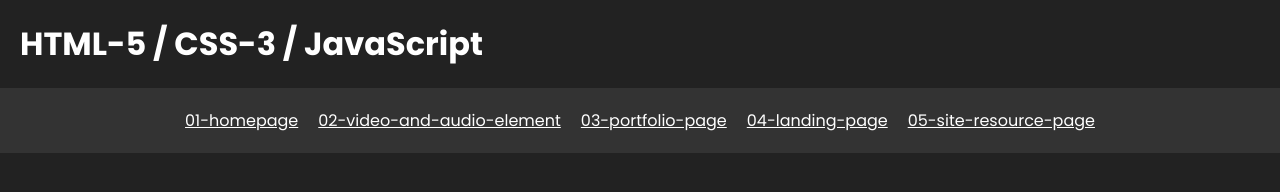
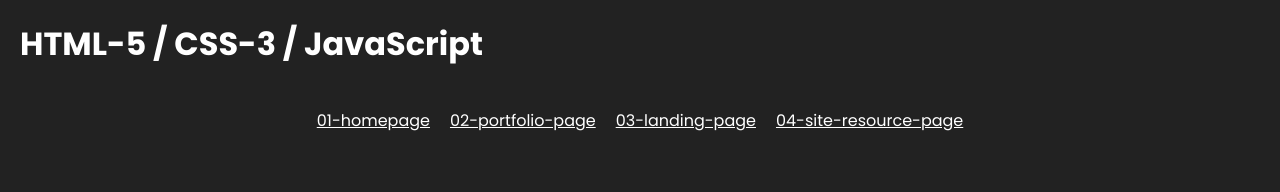
Before and after one commit to hafizurrahaman0/WebMiniProjects, a website: page index.html in a window 1280 px wide. Drawn offline with Linux system fonts and the light colour scheme.

Commit message:
refactored codebase

```diff
--- a/index.html
+++ b/index.html
@@ -14,10 +14,9 @@
 
     <main>
         <a class="card" href="./01-homepage/index.html" target="_blank">01-homepage</a>
-        <a class="card" href="./02-video-and-audio-element/index.html" target="_blank">02-video-and-audio-element</a>
-        <a href="./03-portfolio-page/index.html" class="card" target="_blank">03-portfolio-page</a>
-        <a href="./04-landing-page/index.html" class="card" target="_blank">04-landing-page</a>
-        <a href="./05-site-resource-page/index.html" class="card" target="_blank">05-site-resource-page</a>
+        <a href="./03-portfolio-page/index.html" class="card" target="_blank">02-portfolio-page</a>
+        <a href="./04-landing-page/index.html" class="card" target="_blank">03-landing-page</a>
+        <a href="./05-site-resource-page/index.html" class="card" target="_blank">04-site-resource-page</a>
     </main>
 
 </body>
--- a/src/styles.scss
+++ b/src/styles.scss
@@ -3,6 +3,7 @@
 $bg-color: #222;
 $color: #fff;
 $font: "Poppins", sans-serif;
+$bg-gradient: linear-gradient(45deg, #6a11cb, #2575fc);
 
 * {
     margin: 0;
@@ -39,7 +40,6 @@ header {
 main {
     @include display-flex(center, center, row, 20px);
     padding: 20px;
-    background-color: #333;
 
     a {
         color: #fff;
```
Also changed, not shown: package.json (added, +20 -0 lines), build/styles.css, 1 other file.
